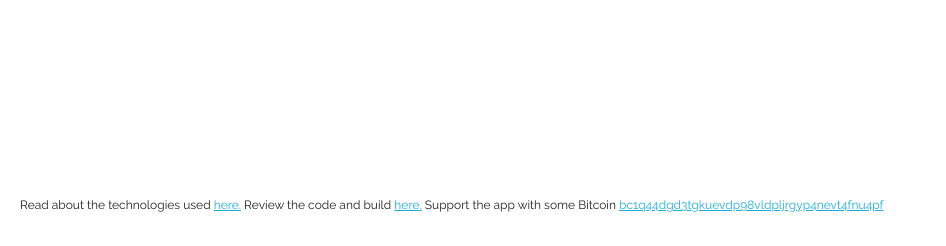
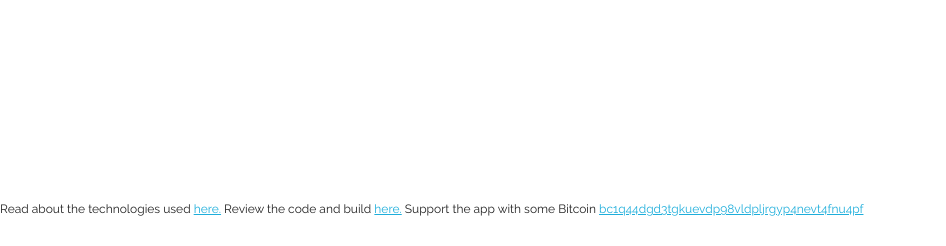
Before and after one commit to runar-org/messenger, a Django app: template messenger/templates/base.html in a window 1280 px wide. Shown: the part 554-800 px from the top of the page, without its empty margins (0-946 px from the left). Run offline with Django 3.2, Linux system fonts and the light colour scheme; the template is opened without the code that fills it, so the values that code supplies are empty.

Commit message:
fix sticky footer styling based on flexbox

```diff
--- a/messenger/templates/base.html
+++ b/messenger/templates/base.html
@@ -22,6 +22,19 @@
   –––––––––––––––––––––––––––––––––––––––––––––––––– -->
   <link rel="stylesheet" href="{% get_static_prefix %}normalize.css">
   <link rel="stylesheet" href="{% get_static_prefix %}skeleton.css">
+
+    <style>
+        body {
+          display: flex;
+          flex-direction: column;
+          min-height: 100vh;
+        }
+        footer {
+          background-color: white;
+          flex: 0 0 50px;/*or just height:50px;*/
+          margin-top: auto;
+        }
+    </style>
 </head>
 <body>
 {% block content %}
@@ -48,8 +61,10 @@
   </div>
 {% endblock %}
 
-<div class="row" style="position: absolute; bottom: 30px; background: white; margin-left: 20px;">
+</body>
+
+<footer class="row">
     <small>Read about the technologies used <a href="https://github.com/runar-org/Runar-docs">here.</a> Review the code and build <a href="https://github.com/runar-org/Runar">here.</a> Support the app with some Bitcoin <a href="bitcoin:bc1q44dgd3tgkuevdp98vldpljrgyp4nevt4fnu4pf">bc1q44dgd3tgkuevdp98vldpljrgyp4nevt4fnu4pf</a></small>
-</div>
-</body>
+</footer>
+
 </html>
```
